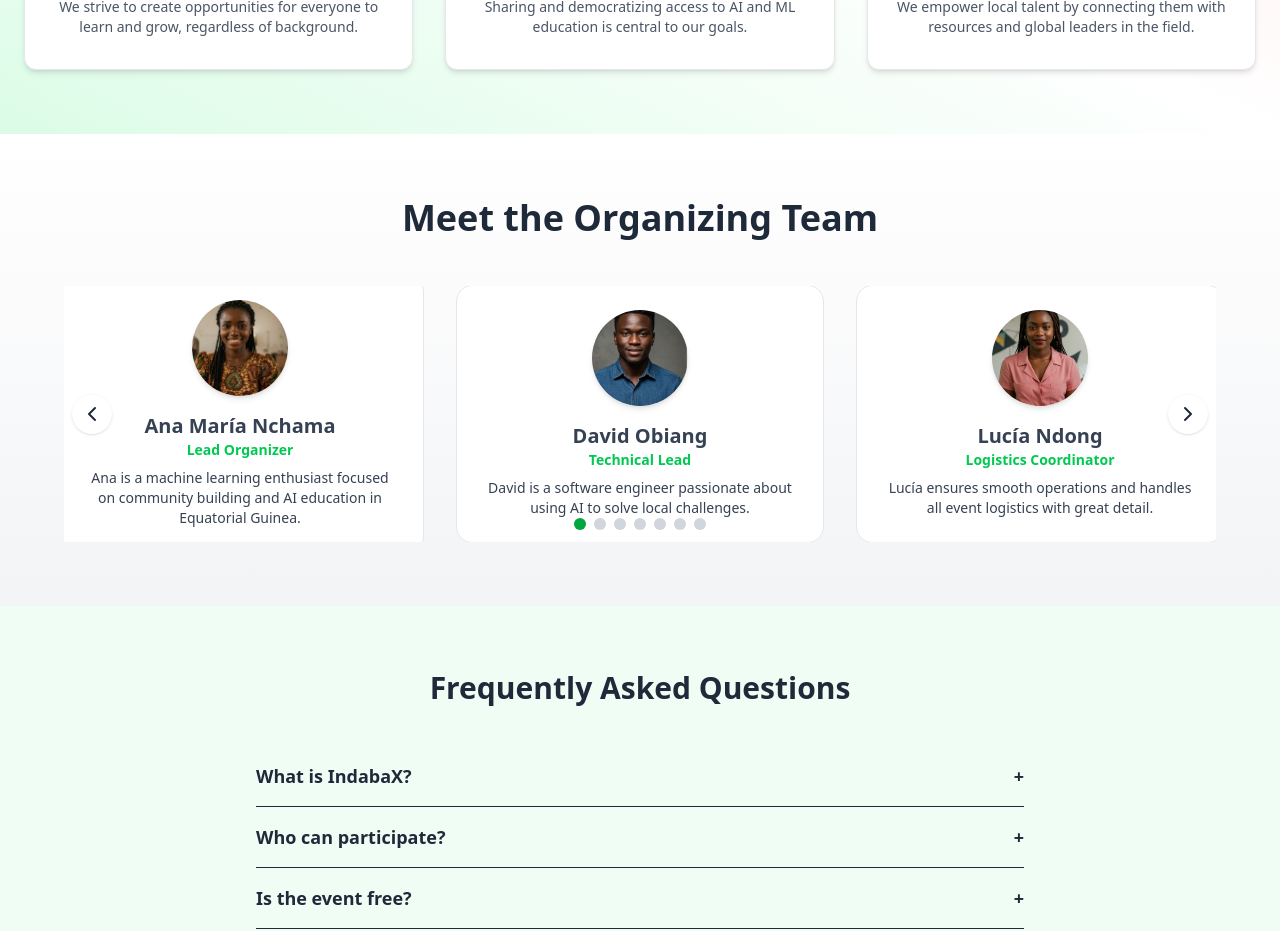
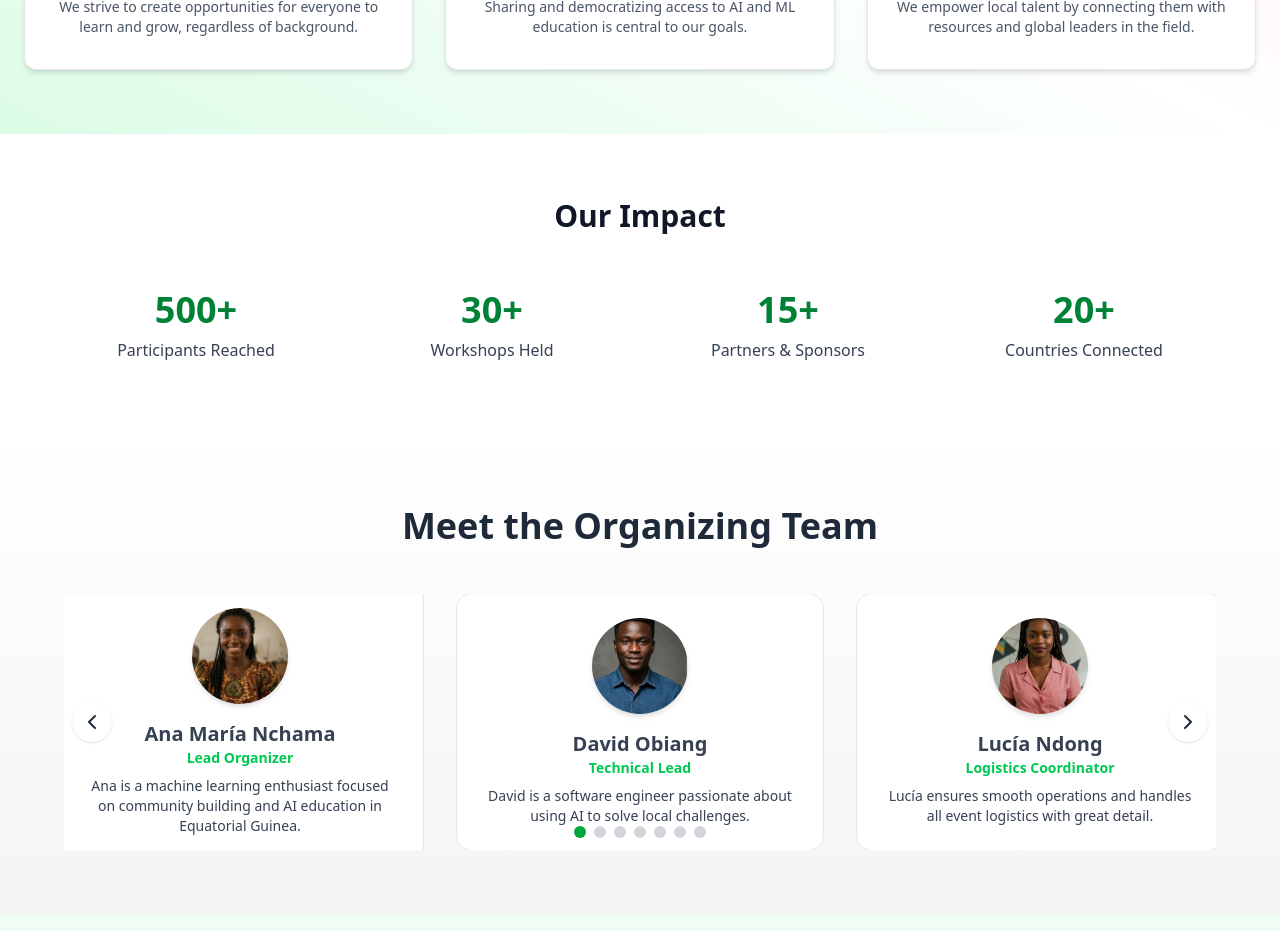
Before and after one commit to NeoPhetoane/IndabaX_Equatorial_Guinea, a React (Vite) app: page /about in a window 1280 px wide. Shown: the part 920-1851 px from the top of the page. Built offline with nearby package versions, Linux system fonts and the light colour scheme.

Commit message:
Added Statistics component to About page. Has a counter that is triggered when in view.

```diff
--- /dev/null
+++ b/src/components/Statistics.jsx
@@ -0,0 +1,71 @@
+import { useEffect, useState, useRef } from "react";
+
+const Counter = ({ target, label }) => {
+  const [count, setCount] = useState(0);
+  const containerRef = useRef(null);
+  const timerRef = useRef(null);
+
+  useEffect(() => {
+    let observer;
+    const node = containerRef.current; // Reference to the container element
+
+    // Animation function to increment the count
+    const animate = () => {
+      clearInterval(timerRef.current); // Clear any previous interval
+      let start = 0;
+      const duration = 1500;
+      const increment = target / (duration / 10);
+      timerRef.current = setInterval(() => {
+        start += increment;
+        if (start >= target) {
+          start = target;
+          clearInterval(timerRef.current);
+        }
+        setCount(Math.floor(start));
+      }, 10);
+    };
+    // Intersection Observer to trigger animation when in view
+    observer = new window.IntersectionObserver(
+      ([entry]) => {
+        if (entry.isIntersecting) {
+          animate();
+        } else {
+          clearInterval(timerRef.current); // Clear interval when out of view
+          setCount(0); // Optional: Reset when out of view
+        }
+      },
+      { threshold: 0.5 }
+    );
+
+    if (containerRef.current) {
+      observer.observe(containerRef.current);
+    }
+    // Clean up observer on unmount
+    return () => {
+      if (observer && node) observer.unobserve(node); // Clean up observer
+      clearInterval(timerRef.current);
+    };
+  }, [target]);
+  return (
+    <div ref={containerRef} className="text-center p-4">
+      <div className="text-4xl font-bold text-green-700">{count}+</div>
+      <p className="text-gray-700 mt-2">{label}</p>
+    </div>
+  );
+};
+
+const Statistics = () => {
+  return (
+    <section className="bg-white py-16 px-6 text-center">
+      <h2 className="text-3xl font-bold text-gray-900 mb-10">Our Impact</h2>
+      <div className="grid grid-cols-2 md:grid-cols-4 gap-8 max-w-6xl mx-auto">
+        <Counter target={500} label="Participants Reached" />
+        <Counter target={30} label="Workshops Held" />
+        <Counter target={15} label="Partners & Sponsors" />
+        <Counter target={20} label="Countries Connected" />
+      </div>
+    </section>
+  );
+};
+
+export default Statistics;
--- a/src/pages/About.jsx
+++ b/src/pages/About.jsx
@@ -3,6 +3,7 @@ import { Link } from "react-router-dom";
 import OrganisingTeam from "../components/OrganisingTeam";
 import { HeartHandshake, HandshakeIcon, LucideShrub } from "lucide-react";
 import FAQ from "../components/FAQ";
+import Statistics from "../components/Statistics";
 
 export default function About() {
   return (
@@ -98,6 +99,7 @@ export default function About() {
           </div>
         </div>
       </section>
+      <Statistics />
 
       <OrganisingTeam />
       <FAQ />
```
